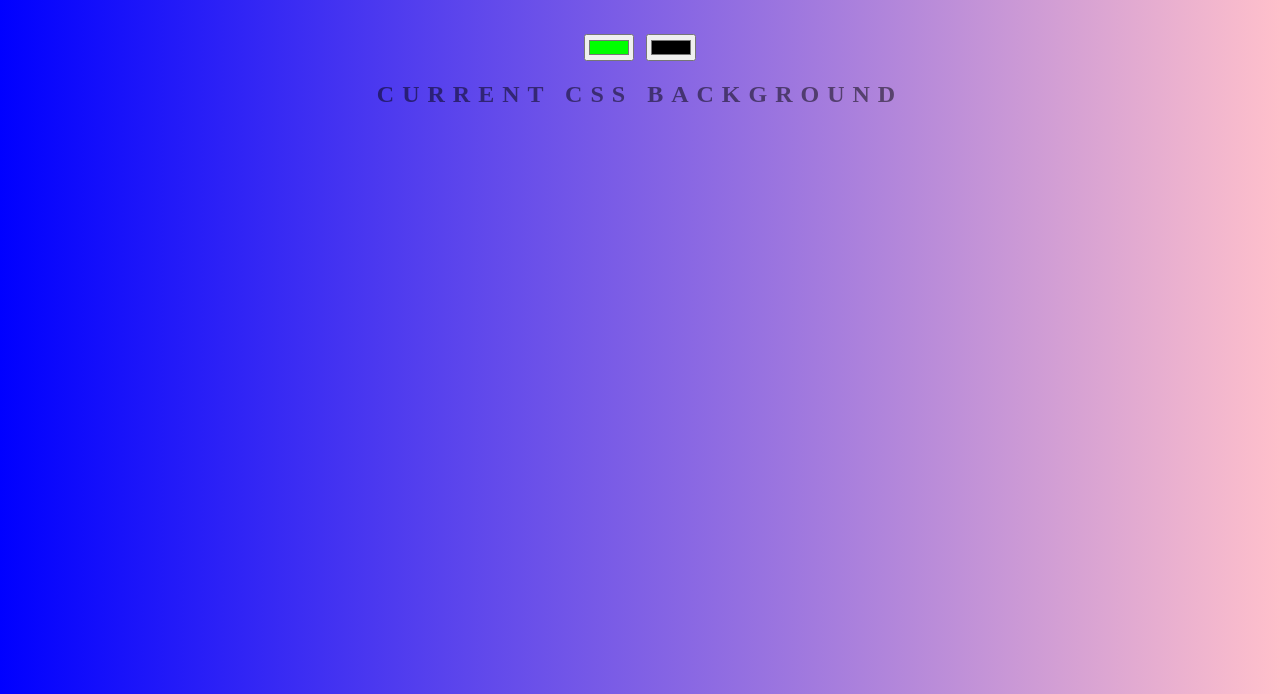
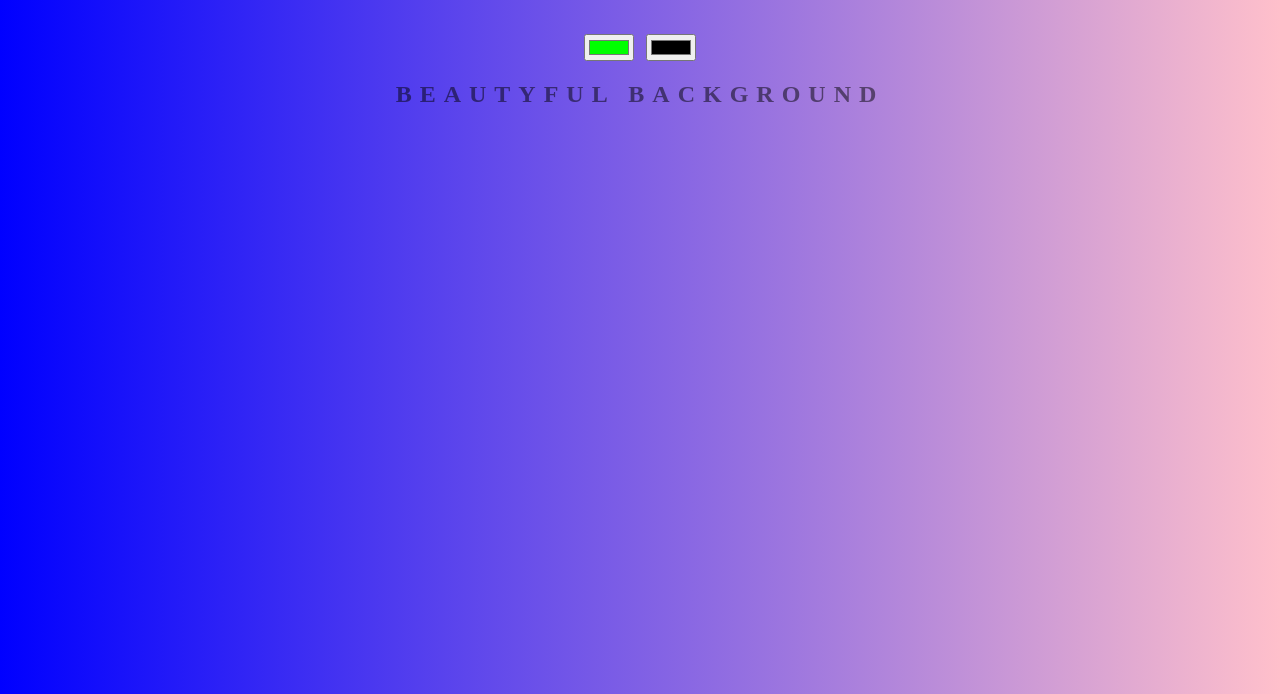
Before and after one commit to AmanpreetKaur1110/background-generator, a plain HTML site: page index.html in a window 1280 px wide. Shown: the part 106-800 px from the top of the page. Drawn offline with Linux system fonts and the light colour scheme.

Commit message:
changing text

```diff
--- a/index.html
+++ b/index.html
@@ -10,7 +10,7 @@
     <h1>COOL generator</h1>
     <input class="color1"   type="color" name="color1" value="#00ff00">
     <input class="color2"   type="color" name="color2" value="#00fff">
-    <h2>current css background</h2>
+    <h2>beautyful background</h2>
     <h3></h3>
     <script type="text/javascript" src="script.js"></script>
 </body>
```
